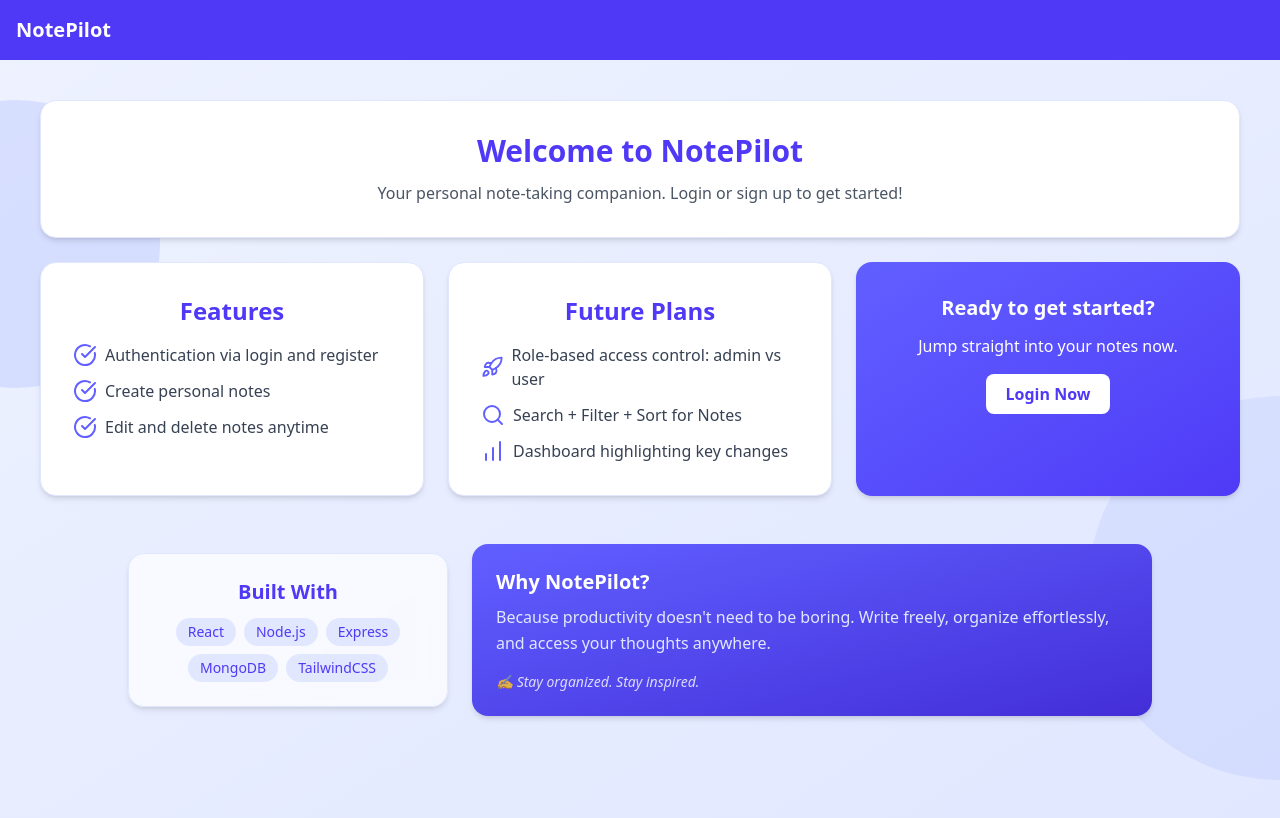
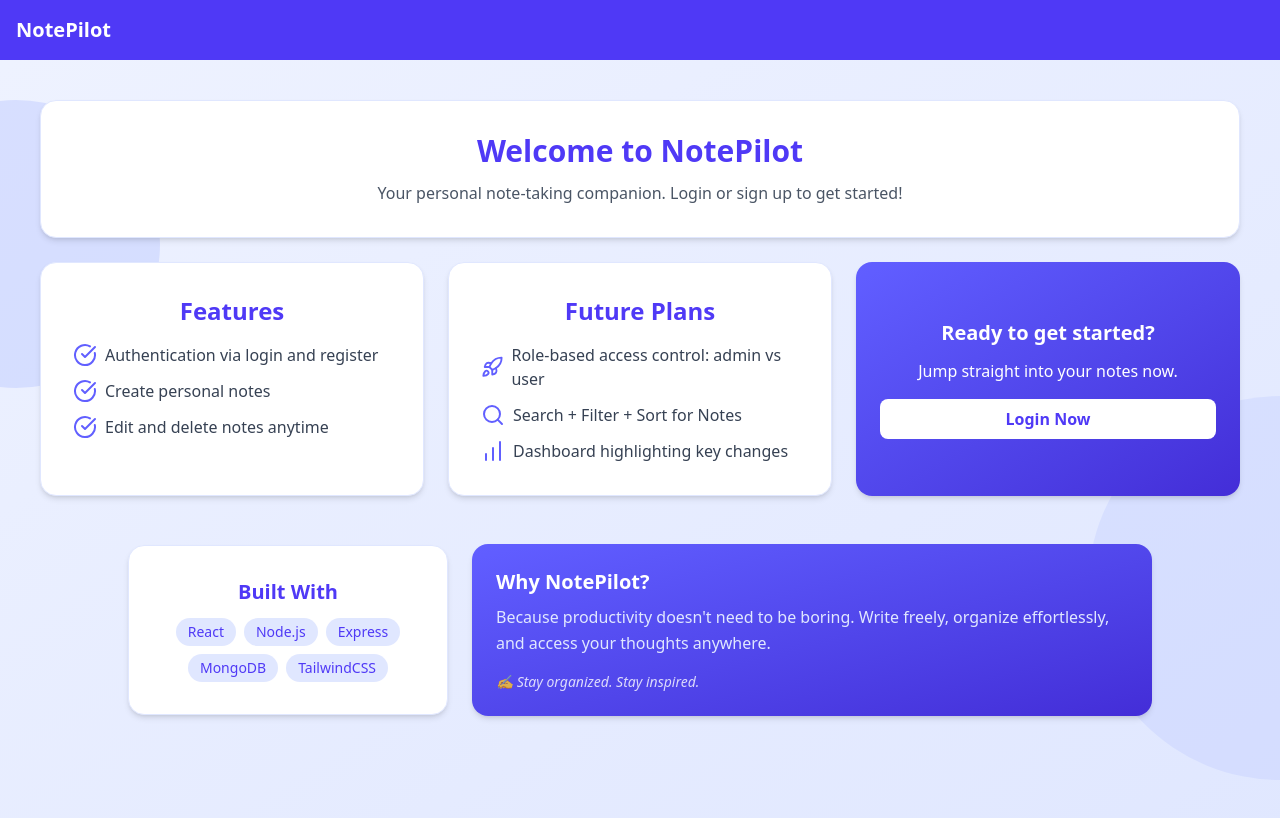
Before and after one commit to bhowmik94/post-manager, a React (Vite) app: page / in a window 1280 px wide. Shown: the top 818 px of the page. Built offline with nearby package versions, Linux system fonts and the light colour scheme.

Commit message:
refactored home page completely with reusable UI components and tailwind custom classes

```diff
--- /dev/null
+++ b/src/components/ui/Badge.jsx
@@ -0,0 +1,3 @@
+export default function Badge({ children }) {
+  return <span className="badge">{children}</span>;
+}
--- /dev/null
+++ b/src/components/ui/Card.jsx
@@ -0,0 +1,7 @@
+export default function Card({ children, className = "" }) {
+  return (
+    <div className={`card-base card-hover ${className}`}>
+      {children}
+    </div>
+  );
+}
--- /dev/null
+++ b/src/components/ui/ContrastCard.jsx
@@ -0,0 +1,7 @@
+export default function ContrastCard({ children, className = "" }) {
+  return (
+    <div className={`card-dark ${className}`}>
+      {children}
+    </div>
+  );
+}
--- a/src/index.css
+++ b/src/index.css
@@ -4,3 +4,18 @@
 button {
   cursor: pointer;
 }
+
+@layer components {
+  .card-base {
+    @apply bg-white p-8 rounded-2xl shadow-md border border-indigo-100 transition-all duration-200;
+  }
+  .card-hover {
+    @apply hover:shadow-lg hover:scale-[1.02];
+  }
+  .card-dark {
+    @apply bg-gradient-to-br from-indigo-500 to-indigo-700 text-white shadow-md p-6 rounded-2xl flex flex-col justify-center transition-all duration-200 hover:shadow-xl hover:scale-[1.03];
+  }
+  .badge {
+    @apply bg-indigo-100 text-indigo-600 px-3 py-1 rounded-full text-sm font-medium;
+  }
+}
--- a/src/pages/Home.jsx
+++ b/src/pages/Home.jsx
@@ -1,4 +1,7 @@
 import Layout from "../components/Layout";
+import Card from "../components/ui/Card";
+import ContrastCard from "../components/ui/ContrastCard";
+import Badge from "../components/ui/Badge";
 import { CheckCircle, Rocket, Search, BarChart } from "lucide-react";
 import { useNavigate } from "react-router-dom";
 
@@ -6,9 +9,10 @@ export default function Home() {
   const navigate = useNavigate();
   return (
     <Layout centered={true}>
+      {/* Main Grid */}
       <div className="w-full grid grid-cols-1 md:grid-cols-2 lg:grid-cols-3 gap-6 p-4">
-        {/* Welcome / Hero */}
-        <div className="bg-white p-8 rounded-2xl shadow-md text-center border border-indigo-100 hover:shadow-lg transition-all duration-200 lg:col-span-3 scale-[1] hover:scale-[1.01]">
+        {/* Hero */}
+        <Card className="text-center lg:col-span-3 scale-[1] hover:scale-[1.01]">
           <h2 className="text-3xl font-extrabold text-indigo-600 mb-3">
             Welcome to NotePilot
           </h2>
@@ -16,10 +20,10 @@ export default function Home() {
             Your personal note-taking companion. Login or sign up to get
             started!
           </p>
-        </div>
+        </Card>
 
-        {/* Features Section */}
-        <div className="bg-white p-8 rounded-2xl shadow-md border border-indigo-100 hover:shadow-lg transition-all duration-200 scale-[1] hover:scale-[1.02]">
+        {/* Features */}
+        <Card className="scale-[1]">
           <h2 className="text-2xl font-bold text-indigo-600 text-center mb-4">
             Features
           </h2>
@@ -36,10 +40,10 @@ export default function Home() {
               anytime
             </li>
           </ul>
-        </div>
+        </Card>
 
         {/* Future Plans */}
-        <div className="bg-white p-8 rounded-2xl shadow-md border border-indigo-100 hover:shadow-lg transition-all duration-200 scale-[1] hover:scale-[1.02]">
+        <Card className="scale-[1]">
           <h2 className="text-2xl font-bold text-indigo-600 text-center mb-4">
             Future Plans
           </h2>
@@ -57,10 +61,10 @@ export default function Home() {
               key changes
             </li>
           </ul>
-        </div>
+        </Card>
 
-        {/* Call to Action Card */}
-        <div className="bg-gradient-to-br from-indigo-500 to-indigo-600 p-8 rounded-2xl shadow-md text-center text-white hover:shadow-xl transition-all duration-200 scale-[1] hover:scale-[1.03]">
+        {/* CTA */}
+        <ContrastCard className="text-center">
           <h3 className="text-xl font-bold mb-3">Ready to get started?</h3>
           <p className="mb-4">Jump straight into your notes now.</p>
           <button
@@ -69,31 +73,27 @@ export default function Home() {
           >
             Login Now
           </button>
-        </div>
+        </ContrastCard>
       </div>
 
-      <div className="flex flex-col justify-center items-center md:flex-row gap-6 mt-8 mx-auto max-w-5xl ">
-        {/* Tech Stack Box */}
-        <div className="bg-white/70 backdrop-blur-md border border-indigo-100 p-6 rounded-2xl shadow-md w-full max-w-xs hover:shadow-xl transition-all duration-200 scale-[1] hover:scale-[1.03]">
+      {/* Bottom Section */}
+      <div className="flex flex-col justify-center items-center md:flex-row gap-6 mt-8 mx-auto max-w-5xl">
+        {/* Tech Stack */}
+        <Card className="w-full max-w-xs scale-[1]">
           <h2 className="text-xl font-bold text-indigo-600 mb-3 text-center">
             Built With
           </h2>
           <div className="flex flex-wrap gap-2 justify-center">
             {["React", "Node.js", "Express", "MongoDB", "TailwindCSS"].map(
               (tech) => (
-                <span
-                  key={tech}
-                  className="bg-indigo-100 text-indigo-600 px-3 py-1 rounded-full text-sm font-medium"
-                >
-                  {tech}
-                </span>
+                <Badge key={tech}>{tech}</Badge>
               )
             )}
           </div>
-        </div>
+        </Card>
 
-        {/* Contrast Block */}
-        <div className="flex-1 bg-gradient-to-br from-indigo-500 to-indigo-700 text-white p-6 rounded-2xl shadow-md flex flex-col justify-center hover:shadow-xl transition-all duration-200 scale-[1] hover:scale-[1.03]">
+        {/* Why NotePilot */}
+        <ContrastCard>
           <h2 className="text-xl font-bold mb-2">Why NotePilot?</h2>
           <p className="text-indigo-100 leading-relaxed">
             Because productivity doesn't need to be boring. Write freely,
@@ -102,7 +102,7 @@ export default function Home() {
           <p className="mt-4 text-sm opacity-80 italic">
             ✍ Stay organized. Stay inspired.
           </p>
-        </div>
+        </ContrastCard>
       </div>
     </Layout>
   );
```
